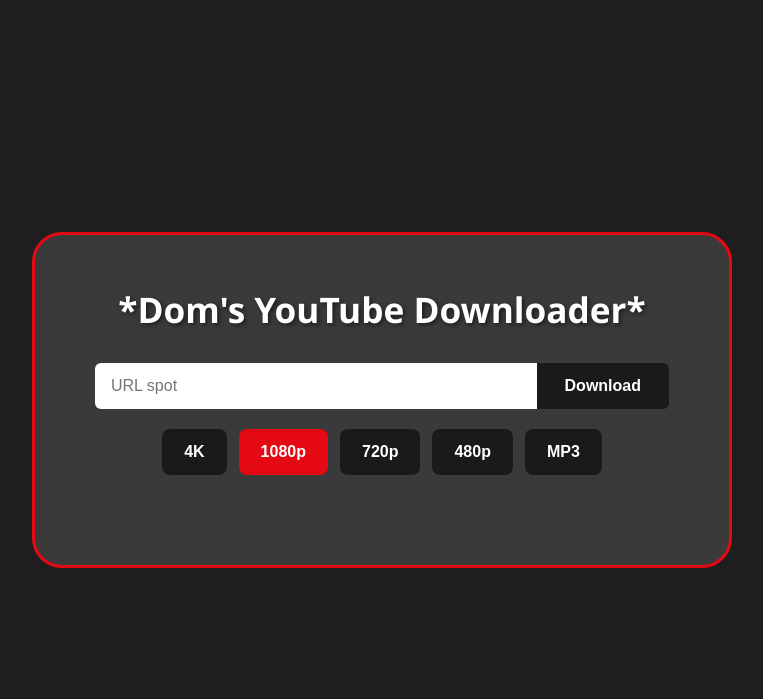
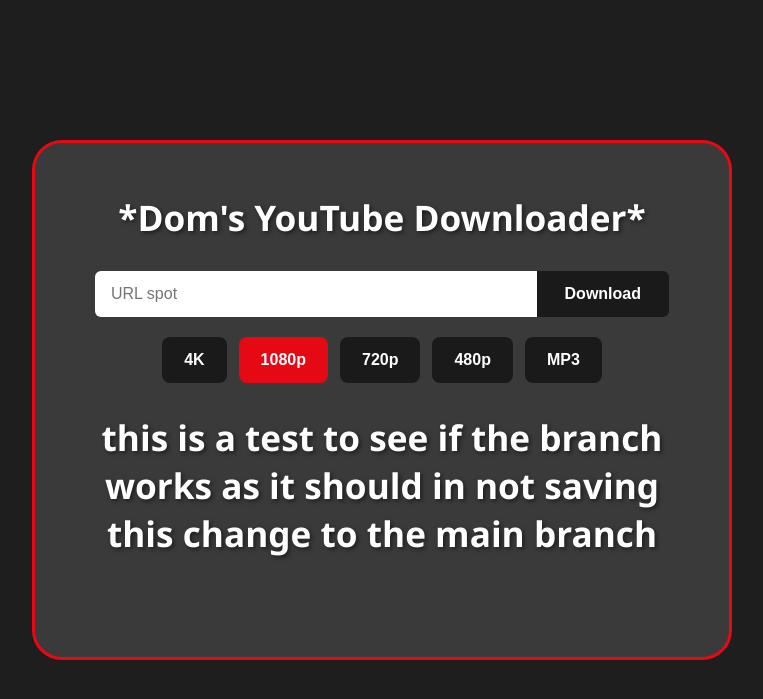
Before and after one commit to DomPanza/DomsYTdownloader, a Flask app: page / in a window 1280 px wide. Shown: the top 699 px of the page, without its empty margins (258-1021 px from the left). Run offline with Flask 3, Linux system fonts and the light colour scheme.

Commit message:
this is a test to see if the branch works as it should in not saving this change to the main branch

```diff
--- a/templates/index.html
+++ b/templates/index.html
@@ -20,6 +20,8 @@
                 <button type="button" class="quality-btn" data-value="mp3">MP3</button>
             </div>
         </form>
+        <h1></h1>
+        <h1> this is a test to see if the branch works as it should in not saving this change to the main branch </h1>
         <p id="status"></p>
     </div>
 
```
